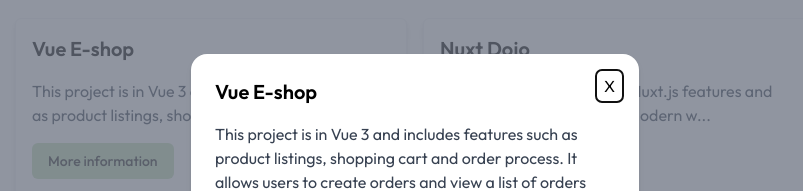
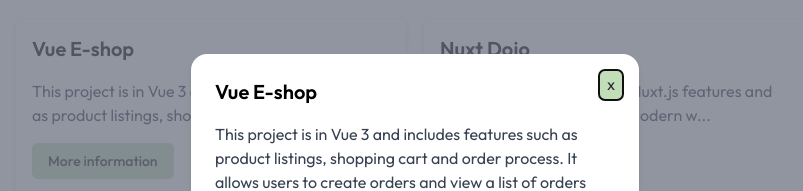
Before and after one commit to MichelleH17/portfolio-app-michaela, a Nuxt app: page /projects/1 in a window 1280 px wide. Shown: the part 216-407 px from the top of the page, without its empty margins (225-1028 px from the left). Built offline with nearby package versions, Linux system fonts and the light colour scheme.

Commit message:
fix: enhance button styles for better visibility in ModalWindow and ProjectCard components

```diff
--- a/components/ModalWindow.vue
+++ b/components/ModalWindow.vue
@@ -28,12 +28,12 @@
           >
             <DialogPanel class="w-full max-w-md transform overflow-hidden rounded-2xl bg-white p-6 text-left align-middle shadow-md transition-all">
               <div class="absolute right-0 top-0 pr-4 pt-4 block">
-                <button type="button" @click="close" class="hover:bg-custom_green px-2 py-1 rounded-md">X</button>
+                <button type="button" @click="close" class="bg-custom_green hover:bg-custom_darker_green text-custom_black hover:text-white px-2 pb-1 pt-0.5 rounded-md">x</button>
               </div>
               <DialogTitle as="h3" class="text-xl font-semibold mb-4">{{ project.title }}</DialogTitle>
               <DialogDescription class="text-gray-700">{{ project.description }}</DialogDescription>
               <div class="mt-6">
-                <NuxtLink :to="project.link" target="_blank" rel="noopener noreferrer" class="rounded-md bg-custom_green px-4 py-2 text-sm font-medium text-custom_black hover:bg-custom_darker_green">Go to GitHub repo</NuxtLink>
+                <NuxtLink :to="project.link" target="_blank" rel="noopener noreferrer" class="rounded-md bg-custom_green px-4 py-2 text-sm font-medium text-custom_black hover:bg-custom_darker_green hover:text-white">Go to GitHub repo</NuxtLink>
               </div>
             </DialogPanel>
           </TransitionChild>
--- a/components/ProjectCard.vue
+++ b/components/ProjectCard.vue
@@ -4,7 +4,7 @@
       <h3 class="text-xl font-semibold">{{ project.title }}</h3>
       <p class="text-gray-700">{{ truncateDescription(project.description) }}</p>
       <NuxtLink :to="`/projects/${ project.id}`"
-        class="rounded-md bg-custom_green px-4 py-2 text-sm w-fit whitespace-nowrap font-medium text-custom_black hover:bg-custom_darker_green"
+        class="rounded-md bg-custom_green px-4 py-2 text-sm w-fit whitespace-nowrap font-medium text-custom_black hover:bg-custom_darker_green hover:text-white"
       >
         More information
       </NuxtLink>
```
